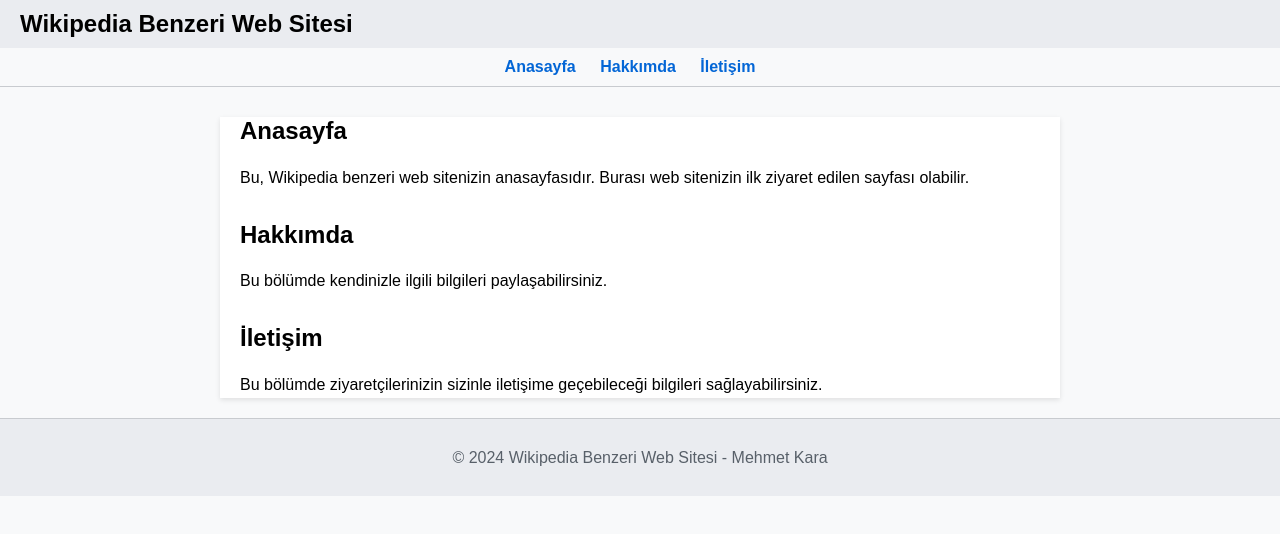
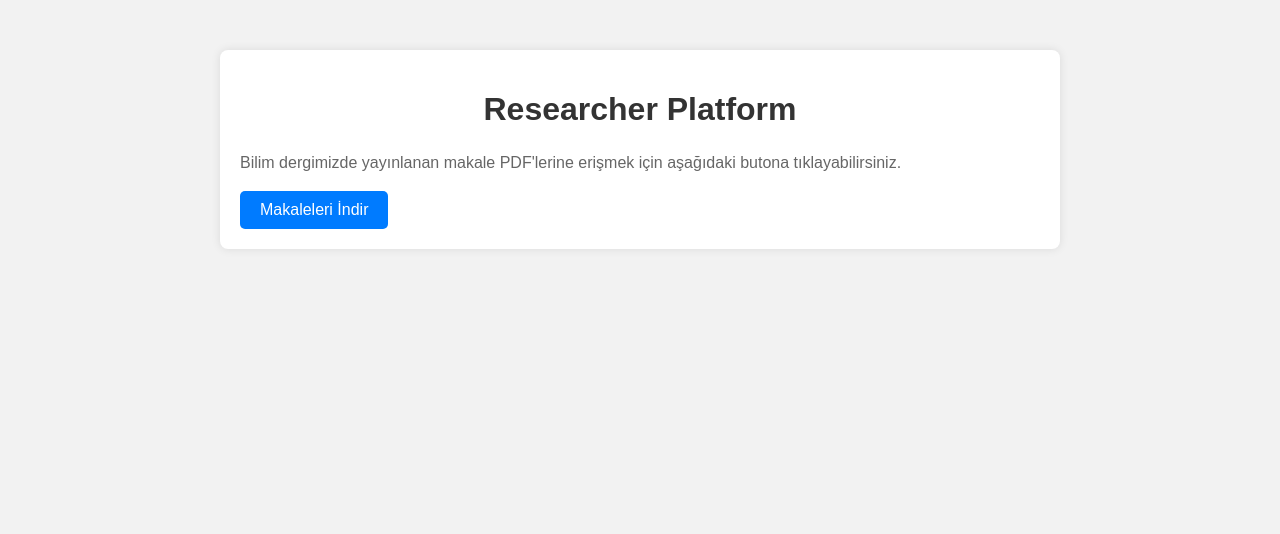
Before and after one commit to ResearcherP/a, a plain HTML site: page index.html in a window 1280 px wide. Drawn offline with Linux system fonts and the light colour scheme.

Commit message:
Update index.html

```diff
--- a/index.html
+++ b/index.html
@@ -1,98 +1,51 @@
 <!DOCTYPE html>
-<html lang="en">
+<html lang="tr">
 <head>
     <meta charset="UTF-8">
     <meta name="viewport" content="width=device-width, initial-scale=1.0">
-    <title>Wikipedia Benzeri Web Sitesi</title>
+    <title>Researcher Platform - Bilim Dergisi</title>
     <style>
         body {
             font-family: Arial, sans-serif;
             margin: 0;
             padding: 0;
-            background-color: #f8f9fa;
-        }
-        header {
-            background-color: #eaecf0;
-            padding: 10px 20px;
-            box-shadow: 0px 2px 5px rgba(0, 0, 0, 0.1);
-        }
-        header h1 {
-            margin: 0;
-            font-size: 24px;
-        }
-        nav {
-            background-color: #f8f9fa;
-            padding: 10px 20px;
-            border-bottom: 1px solid #c8cbcf;
-        }
-        nav ul {
-            list-style-type: none;
-            padding: 0;
-            margin: 0;
-            text-align: center;
-        }
-        nav ul li {
-            display: inline;
-            margin-right: 20px;
-        }
-        nav ul li a {
-            text-decoration: none;
-            color: #0366d6;
-            font-weight: bold;
-        }
-        nav ul li a:hover {
-            text-decoration: underline;
+            background-color: #f2f2f2;
         }
         .container {
             max-width: 800px;
-            margin: 20px auto;
-            padding: 0 20px;
-            background-color: #ffffff;
-            box-shadow: 0px 2px 5px rgba(0, 0, 0, 0.1);
+            margin: 50px auto;
+            padding: 20px;
+            background-color: #fff;
+            border-radius: 8px;
+            box-shadow: 0 0 10px rgba(0, 0, 0, 0.1);
         }
-        h2 {
-            margin-top: 30px;
+        h1 {
+            text-align: center;
+            color: #333;
         }
         p {
+            color: #666;
             line-height: 1.6;
         }
-        footer {
-            background-color: #eaecf0;
-            color: #586069;
-            text-align: center;
-            padding: 10px;
-            border-top: 1px solid #c8cbcf;
-            margin-top: 20px;
+        .button {
+            display: inline-block;
+            padding: 10px 20px;
+            background-color: #007bff;
+            color: #fff;
+            text-decoration: none;
+            border-radius: 5px;
+            transition: background-color 0.3s;
+        }
+        .button:hover {
+            background-color: #0056b3;
         }
     </style>
 </head>
 <body>
-    <header>
-        <h1>Wikipedia Benzeri Web Sitesi</h1>
-    </header>
-    <nav>
-        <ul>
-            <li><a href="#anasayfa">Anasayfa</a></li>
-            <li><a href="#hakkimda">Hakkımda</a></li>
-            <li><a href="#iletisim">İletişim</a></li>
-        </ul>
-    </nav>
     <div class="container">
-        <section id="anasayfa">
-            <h2>Anasayfa</h2>
-            <p>Bu, Wikipedia benzeri web sitenizin anasayfasıdır. Burası web sitenizin ilk ziyaret edilen sayfası olabilir.</p>
-        </section>
-        <section id="hakkimda">
-            <h2>Hakkımda</h2>
-            <p>Bu bölümde kendinizle ilgili bilgileri paylaşabilirsiniz.</p>
-        </section>
-        <section id="iletisim">
-            <h2>İletişim</h2>
-            <p>Bu bölümde ziyaretçilerinizin sizinle iletişime geçebileceği bilgileri sağlayabilirsiniz.</p>
-        </section>
+        <h1>Researcher Platform</h1>
+        <p>Bilim dergimizde yayınlanan makale PDF'lerine erişmek için aşağıdaki butona tıklayabilirsiniz.</p>
+        <a href="link/to/your/pdfs" class="button">Makaleleri İndir</a>
     </div>
-    <footer>
-        <p>&copy; 2024 Wikipedia Benzeri Web Sitesi - Mehmet Kara</p>
-    </footer>
 </body>
 </html>
```
